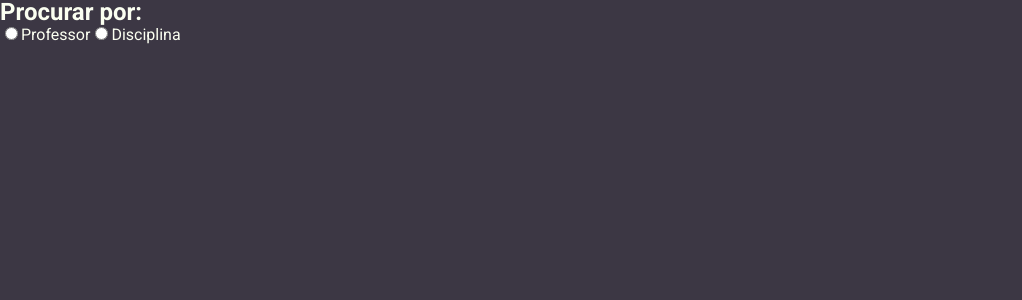
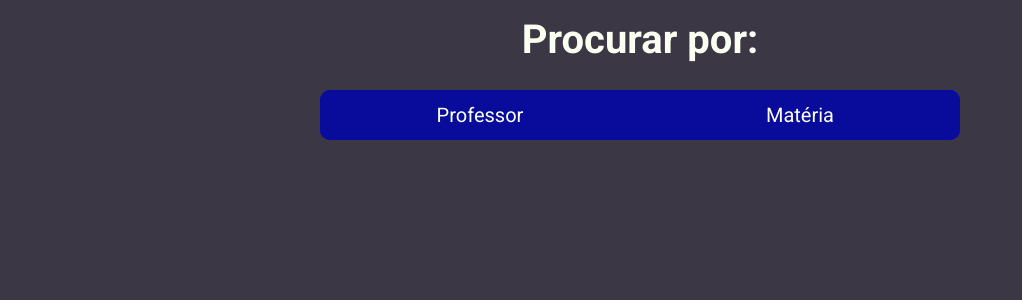
Before and after one commit to lfelipelizeu/repoprovas-frontend, a React (Create React App) app: page /search in a window 1280 px wide. Shown: the top 300 px of the page, without its empty margins (0-1022 px from the left). Built offline with nearby package versions, Linux system fonts and the light colour scheme; a web font is replaced by a local one.

Commit message:
Implement the /search layout

```diff
--- a/src/App.js
+++ b/src/App.js
@@ -1,8 +1,8 @@
 import { BrowserRouter, Routes, Route } from 'react-router-dom';
 import Home from './pages/Home';
 import NewTest from './pages/NewTest';
-import ViewTestsOptions from './components/ViewTestsOptions.js';
-import TestsList from './components/TestsList.js';
+import ChooseOption from './pages/SearchTest/ChooseOption';
+import TestsList from './pages/SearchTest/TestList';
 
 import GlobalStyle from './styles/GlobalStyle';
 import MainContainer from './components/MainContainer';
@@ -13,10 +13,12 @@ function App() {
     <GlobalStyle />
       <MainContainer>
         <Routes>
-          <Route path='/' element={<Home />} />
-          <Route path='/new' element={<NewTest />} />
-          <Route path='/search' element={<ViewTestsOptions />} />
-          <Route path='tests/:id' element={<TestsList />} />
+          <Route index element={<Home />} />
+          <Route path='new' element={<NewTest />} />
+          <Route path='search'>
+            <Route index element={<ChooseOption />} />
+            <Route path='tests/:id' element={<TestsList />} />
+          </Route>
         </Routes>
       </MainContainer>
     </BrowserRouter>);
--- /dev/null
+++ b/src/components/ChooseOption/ListOptions.js
@@ -0,0 +1,27 @@
+import styled from 'styled-components';
+
+import ProfessorsList from './ProfessorsList';
+import SubjectsList from './SubjectsList';
+
+export default function ListOptions({ searchBy, optionsList }) {
+    return (
+        <Container>
+            {searchBy === 'subject' ? <SubjectsList optionsList={optionsList} /> : <ProfessorsList optionsList={optionsList} />}
+        </Container>
+    );
+}
+
+const Container = styled.ul`
+    width: 100%;
+    height: calc(100% - 170px);
+    margin-top: 20px;
+    overflow-y: scroll;
+
+    ::-webkit-scrollbar {
+        width: 5px;
+    }
+    ::-webkit-scrollbar-thumb {
+        background-color: rgba(255, 255, 255, 0.3);
+        border-radius: 10px;
+    }
+`;
--- /dev/null
+++ b/src/components/ChooseOption/Option.js
@@ -0,0 +1,23 @@
+import styled from 'styled-components';
+import { Link } from 'react-router-dom';
+
+export default function Option({ option, searchBy }) {
+    return (
+        <Container>
+            <Name to={`tests/${option.id}?search=${searchBy}`}>
+                {option.name}
+            </Name>
+            <p>Provas cadastradas: {option.testCount}</p>
+        </Container>
+    );
+}
+
+const Container = styled.li`
+    width: auto;
+    margin-bottom: 20px;
+`;
+
+const Name = styled(Link)`
+    font-size: 20px;
+    font-weight: 700;
+`;
--- /dev/null
+++ b/src/components/ChooseOption/ProfessorsList.js
@@ -0,0 +1,15 @@
+import Option from './Option';
+
+export default function ProfessorsList({ optionsList }) {
+    return (
+        <>
+            {optionsList?.map((option, index) =>
+                <Option
+                    key={index}
+                    option={option}
+                    searchBy={'professor'}
+                />
+            )}
+        </>
+    );
+}
--- /dev/null
+++ b/src/components/ChooseOption/SearchByButtons.js
@@ -0,0 +1,40 @@
+import styled from 'styled-components';
+
+import palette from '../../styles/Colors';
+
+export default function SearchByButtons({ searchBy, searchTests, disabled }) {
+    return (
+        <Container>
+            <StyledButton onClick={() => searchTests('professor')} selected={searchBy === 'professor'} disabled={disabled}>
+                Professor
+            </StyledButton>
+            <StyledButton onClick={() => searchTests('subject')} selected={searchBy === 'subject'} disabled={disabled}>
+                Matéria
+            </StyledButton>
+        </Container>
+    );
+}
+
+const Container = styled.div`
+    width: 100%;
+    height: 50px;
+    display: flex;
+    border-radius: 10px;
+    overflow: hidden;
+    background: blue;
+`;
+
+const StyledButton = styled.button`
+    width: 50%;
+    height: 100%;
+    font-size: 20px;
+    border: none;
+    cursor: ${({ disabled }) => disabled ? 'not-allowed' : 'pointer'};
+    color: ${palette.ivory};
+    background-color: ${({ selected }) => selected ? palette.iris : palette.dukeBlue};
+    filter: grayscale(${({ disabled }) => disabled ? 0.3 : 0});
+
+    :hover {
+        background-color: ${palette.iris};
+    }
+`;
--- /dev/null
+++ b/src/components/ChooseOption/SubjectsList.js
@@ -0,0 +1,29 @@
+import styled from 'styled-components';
+
+import Option from './Option';
+
+export default function SubjectsList({ optionsList }) {
+    const periods = [...new Set(optionsList?.map((option) => option.period))];
+
+    return (
+        <li>
+            {periods.map((period, index) => {
+                return (
+                    <Subject key={index}>
+                        <Period>Matérias {period === 0 ? 'optativas' : `do ${period}° ano`}</Period>
+                        {optionsList.filter((option) => option.period === period).map((option, index) => <Option key={index} option={option} searchBy='subject' />)}
+                    </Subject>
+                );
+            })}
+        </li>
+    );
+}
+
+const Subject = styled.ul`
+    margin-bottom: 40px;
+`;
+
+const Period = styled.h3`
+    font-size: 30px;
+    margin-bottom: 5px;
+`;
--- a/src/components/ViewTestsOptions.js
+++ /dev/null
@@ -1,76 +0,0 @@
-import { useState } from 'react';
-import { Link } from 'react-router-dom';
-import { getTestsOptions } from '../services/repoprovas';
-
-export default function ViewTestsOptions() {
-    const [searchBy, setSearchBy] = useState();
-    const [optionsList, setOptionsList] = useState([]);
-
-    async function searchTests(value) {
-        setOptionsList(null);
-        setSearchBy(value);
-        try {
-            const response = await getTestsOptions(value);
-            return setOptionsList(response.data);
-        } catch (error) {
-            setOptionsList([]);
-            return alert(error.message);
-        }
-    }
-
-    return (
-        <section>
-            <h1>Procurar por:</h1>
-            <div onChange={(event) => searchTests(event.target.value)}>
-                <input
-                    type='radio'
-                    id='professor'
-                    name='search'
-                    value='professor'
-                    disabled={!optionsList}
-                />
-                <label htmlFor='professor'>
-                    Professor
-                </label>
-                <input
-                    type='radio'
-                    id='subject'
-                    name='search'
-                    value='subject'
-                    disabled={!optionsList}
-                />
-                <label htmlFor='subject'>
-                    Disciplina
-                </label>
-            </div>
-            {searchBy === 'subject' ? <GroupSubjects optionsList={optionsList} /> : optionsList?.map((option, index) => <Option key={index} option={option} searchBy={searchBy} />)}
-        </section>
-    );
-}
-
-function GroupSubjects({ optionsList }) {
-    const periods = [...new Set(optionsList?.map((option) => option.period))];
-    return (
-        <>
-            {periods.map((period, index) => {
-                return (
-                    <div key={index}>
-                        <h2>Matérias {period === 0 ? 'optativas' : `do ${period}° ano`}</h2>
-                        {optionsList.filter((option) => option.period === period).map((option, index) => <Option key={index} option={option} searchBy='subject' />)}
-                    </div>
-                );
-            })}
-        </>
-    );
-}
-
-function Option({ option, searchBy }) {
-    return (
-        <>
-            <Link to={`/tests/${option.id}?search=${searchBy}`}>
-                <h3>{option.name}</h3>
-            </Link>
-            <p>Provas cadastradas: {option.testCount}</p>
-        </>
-    );
-}
--- /dev/null
+++ b/src/pages/SearchTest/ChooseOption/index.js
@@ -0,0 +1,53 @@
+import styled from 'styled-components';
+import { useState } from 'react';
+
+import { getTestsOptions } from '../../../services/repoprovas';
+
+import SearchByButtons from '../../../components/ChooseOption/SearchByButtons';
+import ListOptions from '../../../components/ChooseOption/ListOptions';
+
+export default function ChooseOption() {
+    const [searchBy, setSearchBy] = useState();
+    const [optionsList, setOptionsList] = useState([]);
+
+    async function searchTests(value) {
+        setOptionsList(null);
+        setSearchBy(value);
+        try {
+            const response = await getTestsOptions(value);
+            return setOptionsList(response.data);
+        } catch (error) {
+            setOptionsList([]);
+            return alert(error.message);
+        }
+    }
+
+    return (
+        <Container>
+            <Title>Procurar por:</Title>
+                <SearchByButtons
+                    searchBy={searchBy}
+                    searchTests={searchTests}
+                    disabled={!optionsList}
+                />
+                <ListOptions
+                    searchBy={searchBy}
+                    optionsList={optionsList}
+                />
+        </Container>
+    );
+}
+
+const Container = styled.div`
+    width: 50%;
+    height: 100%;
+    display: flex;
+    flex-direction: column;
+    align-items: center;
+    margin: 20px auto;
+`;
+
+const Title = styled.h2`
+    font-size: 40px;
+    margin-bottom: 30px;
+`;
--- /dev/null
+++ b/src/pages/SearchTest/TestList/index.js
@@ -0,0 +1,7 @@
+import TestsList from '../../../components/TestsList';
+
+export default function TestsListPage() {
+    return (
+        <TestsList />
+    )
+}
```
